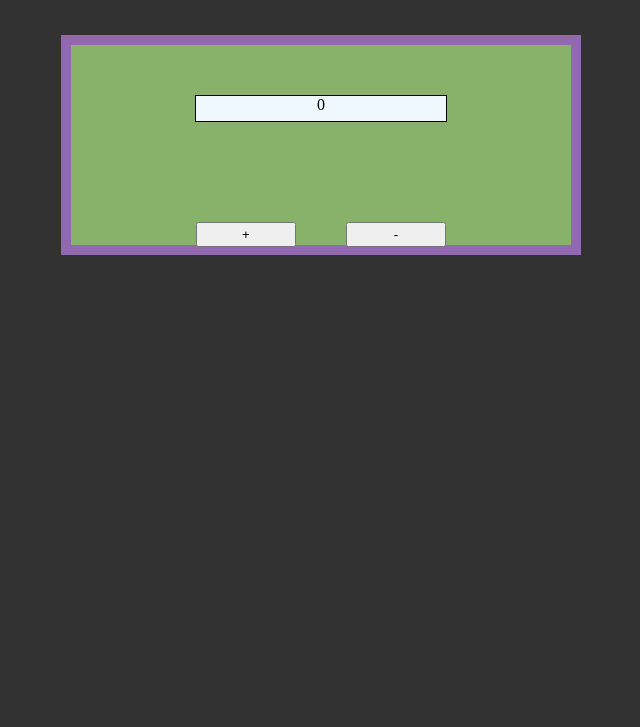
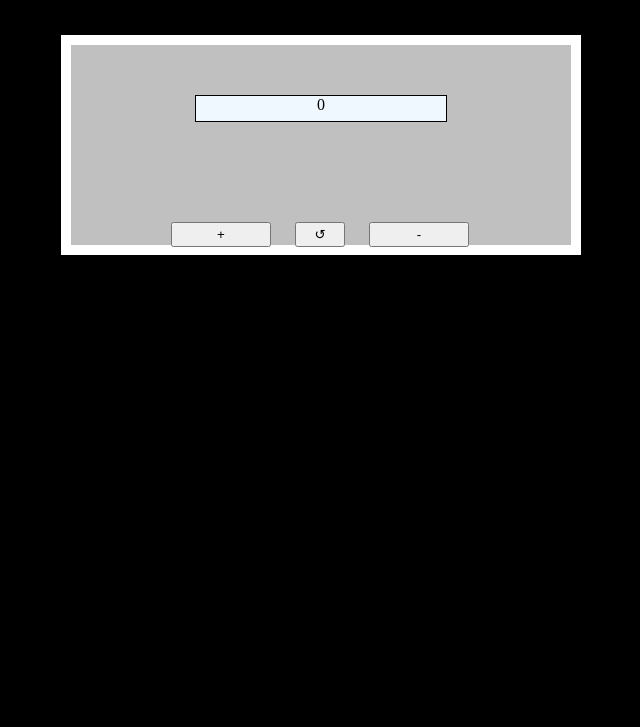
Before and after one commit to Jose-santoss/Contador, a plain HTML site: page index.html in a window 1280 px wide. Shown: the part 73-800 px from the top of the page, without its empty margins (319-959 px from the left). Drawn offline with Linux system fonts and the light colour scheme.

Commit message:
adicionamos o botão zerar

```diff
--- a/index.html
+++ b/index.html
@@ -12,7 +12,11 @@
 <body>
   <div id= "container">
       <div id= "number">0</div>
-      <button id= "increment">+</button><button id= "decrement">-</button>
+
+          <button id= "increment">+</button>
+          <button id= "zerar">&#8634</button>
+          <button id= "decrement">-</button>
+
       <div>
 
      <script src= "main.js"></script>
--- a/main.js
+++ b/main.js
@@ -1,6 +1,6 @@
 let add = document.getElementById("increment");
 let remove = document.getElementById("decrement");
-
+let zerar = document.getElementById("zerar");
 let int = document.getElementById("number");
 let integer = 0;
 
@@ -13,3 +13,8 @@ remove.addEventListener("click", function(){
     integer -= 1;
     int.innerHTML = integer;
 })
+
+zerar.addEventListener("click", function(){
+integer = 0
+int.innerHTML = contador = 0;
+})
--- a/style.css
+++ b/style.css
@@ -1,14 +1,14 @@
 body {
-    background-color: #333232;
+    background-color: black;
 }
 
 #container {
     height: 200px;
     width: 500px;
-    border: 10px solid #9269b1;
+    border: 10px solid white ;
     margin: auto;
     margin-top: 50px;
-    background-color: #88B169
+    background-color: silver;
 }
 
 h1{
@@ -30,7 +30,7 @@ h1{
     height: 25px;
     width: 100px;
     margin-top: 50px;
-    margin-left: 125px;
+    margin-left: 100px;
 
 }
 
@@ -39,7 +39,15 @@ h1{
     height: 25px;
     width: 100px;
     margin-top: 50px;
-    margin-left: 50px;
+    margin-left: 20px;
 
 
 }
+
+#zerar{
+    height: 25px;
+    width: 50px;
+    margin-top: 50px;
+    margin-left: 20px;
+
+}
```
